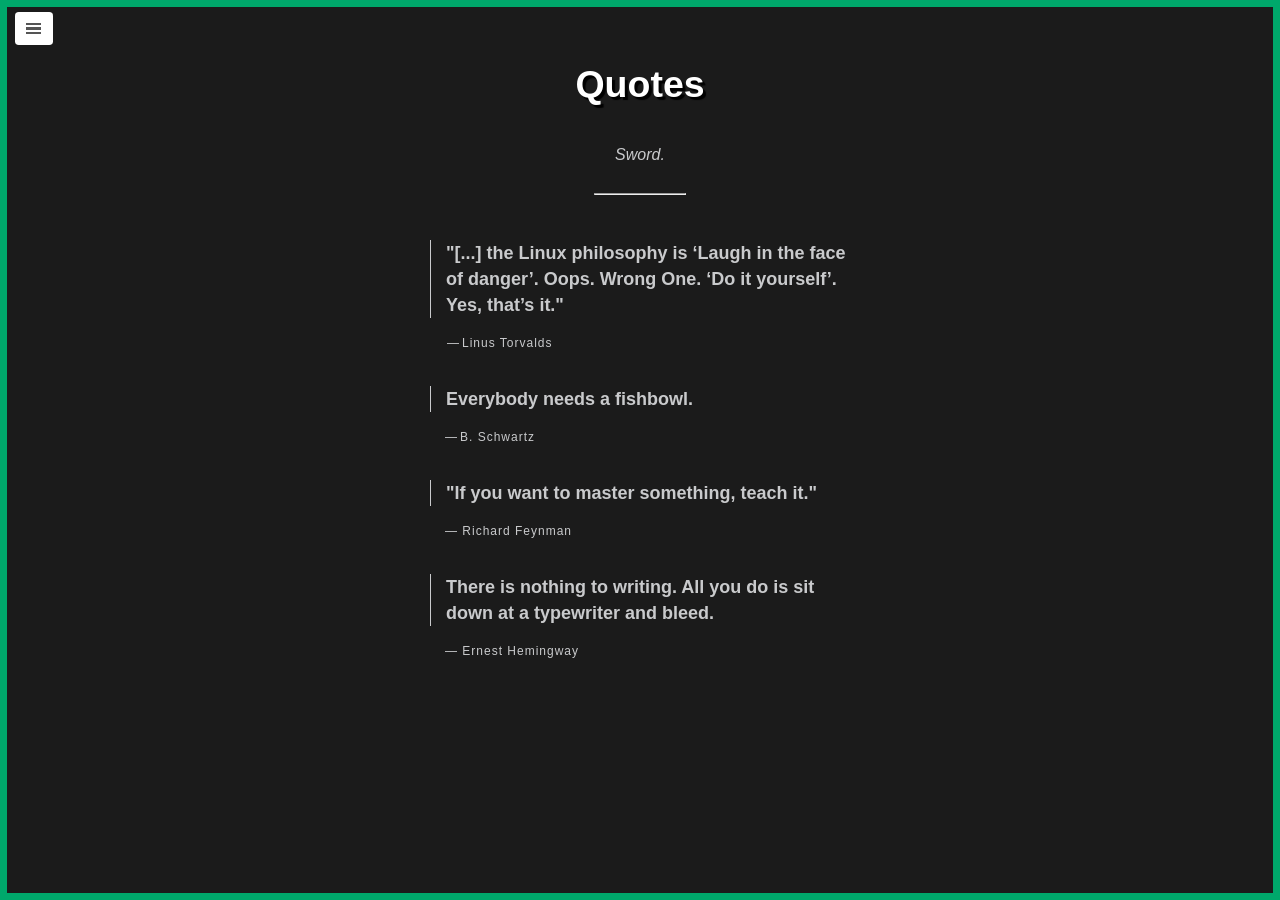
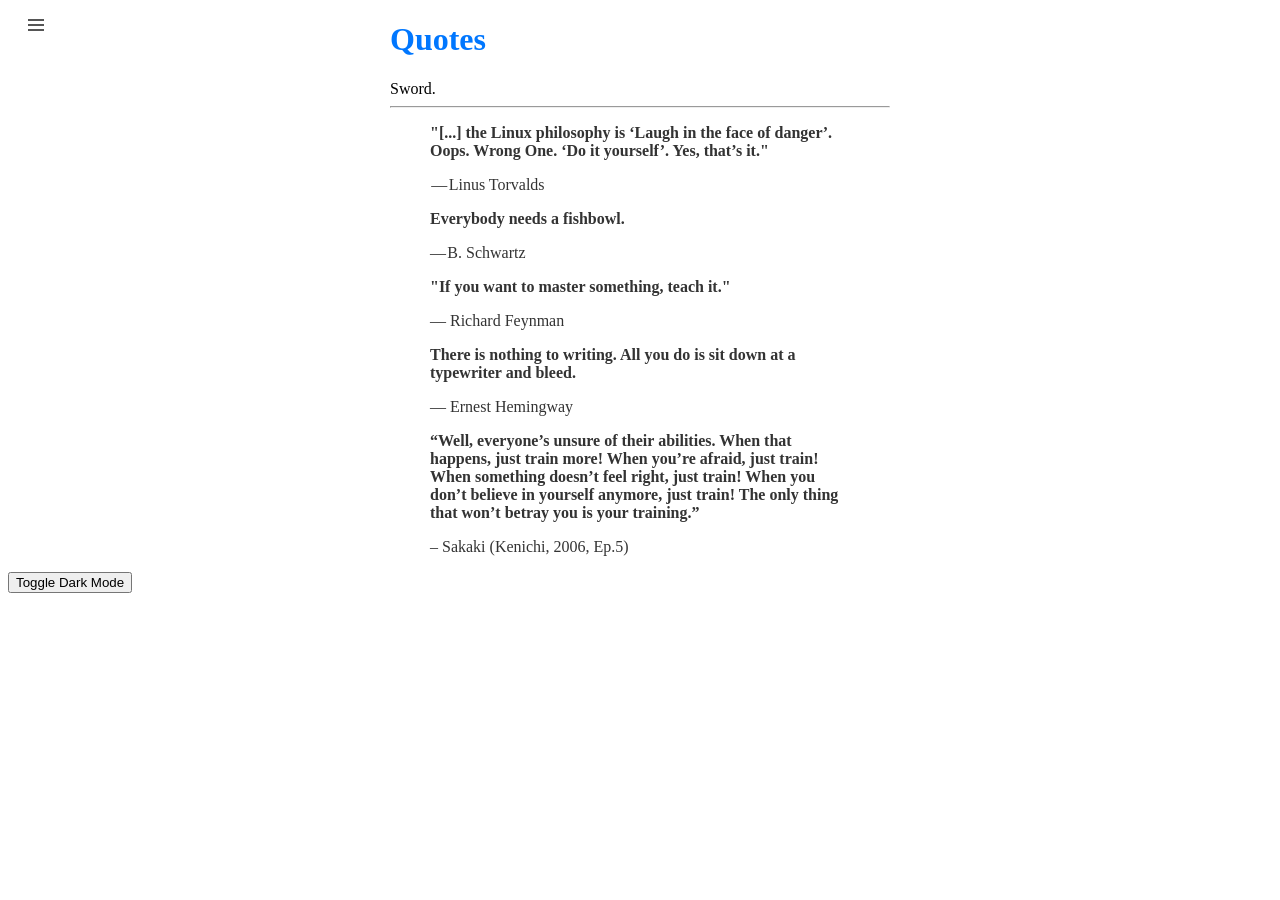
Before and after one commit to deomorxsy/deomorxsy.github.io, a Jekyll site: the page built from quotes.md, in a window 1280 px wide. Built offline with Jekyll 4.4.1, drawn with Linux system fonts in a browser that asks for light colours; comment, search, counter and statistics services are not loaded.

Commit message:
enabling the toggleable dark theme and improving it with Turbolinks.js. The color scheme isn't finished yet, so this is a alpha version.

```diff
--- a/_layouts/index.html
+++ b/_layouts/index.html
@@ -1,13 +1,16 @@
   <!DOCTYPE html>
-<html>
+<html data-theme="light">
 	<head>
 		<meta charset='utf-8'>
 		<meta name="viewport" content="width=device-width, initial-scale=1, maximum-scale=1, shrink-to-fit=no">
 
-		<link href="/assets/indexpage.css" rel="stylesheet" type="text/css">
+		<link href="/assets/css-dark/dark-mode.css" rel="stylesheet" type="text/css">
+		<!--<link href="/assets/indexpage.css" rel="stylesheet" type="text/css">-->
 		<link href="/assets/highlighter.css" rel="stylesheet">
 		<link rel="shortcut icon" type="image/png" href="/images/index.png">
 
+		<script src="https://cdnjs.cloudflare.com/ajax/libs/turbolinks/5.2.0/turbolinks.js"></script> <!-- to kept the chosen theme while navigating in the site. -->
+		<script src="/scripts/js-dark/dark-mode.js"></script>
 		<link href="/assets/sidebar.css" rel="stylesheet" type="text/css">
 		<title>{{ page.title }} | {{ site.title }}</title>
 	</head>
@@ -41,6 +44,9 @@
 		{{ content }}
 		</div>
 
+		<button class="theme-toggle">Toggle Dark Mode</button>
+
+
 		{% include sidebar.html %}
 		<script>
       (function(document) {
@@ -56,6 +62,5 @@
         }, false);
       })(document);
     	</script>
-
 	</body>
 </html>
--- /dev/null
+++ b/assets/css-dark/dark-mode.css
@@ -0,0 +1,37 @@
+html[data-theme='light'] {
+	--bg: #fff;
+	--bg-secondary: #fcfcfc;
+	--headings: #07f;
+	--text: #333;
+}
+
+html[data-theme='dark'] {
+	--bg: #333;
+	--bg-secondary: #444;
+	--headings: #39f;
+	--text: #bbb;
+}
+
+body {
+	background-color: var(--bg);
+}
+
+.container {
+	background-color: var(--bg-secondary);
+}
+
+h1, h2, h3, h4, h5, h6 {
+	color: var(--headings);
+}
+
+p, strong, b, em, span, code, small {
+	color: var(--text);
+}
+
+html.transition,
+html.transition *,
+html.transition *:before,
+html.transition *:after {
+	transition: all 650ms !important;
+	transition-delay: 0 !important;
+}
--- a/assets/indexpage.css
+++ b/assets/indexpage.css
@@ -141,11 +141,13 @@
 
 .quotes blockquote p {
 	font-size: 12px;
+	font-family: 'Menlo', 'Meslo LG', monospace; /*note new*/
 	padding-left: 15px;
 	margin-bottom: 30px;
 
 	display: block;
 	line-height: 26px;
+	text-transform: uppercase; /*note new*/
 }
 .quotes blockquote strong {
 	font-size: 18px;
--- a/quotes.md
+++ b/quotes.md
@@ -26,4 +26,8 @@
 		<strong>There is nothing to writing. All you do is sit down at a typewriter and bleed.</strong>
     	<p>— Ernest Hemingway</p>
 	</blockquote>
+	<blockquote>
+		<strong>“Well, everyone’s unsure of their abilities. When that happens, just train more! When you’re afraid, just train! When something doesn’t feel right, just train! When you don’t believe in yourself anymore, just train! The only thing that won’t betray you is your training.” </strong>
+			<p>– Sakaki (Kenichi, 2006, Ep.5)</p>
+	</blockquote>
 </section>
--- /dev/null
+++ b/scripts/js-dark/dark-mode.js
@@ -0,0 +1,28 @@
+document.addEventListener('turbolinks:load', themeChange);
+// Adding turbolinks, the code will run with the Event Handler 'turbolinks:load', instead of 'DOMContentLoaded'.
+
+function themeChange(){ // Make sure to transcript correctly the variable from the ".addEventListener"!
+	// Select our toggle button
+	let button = document.querySelector('.theme-toggle');
+
+	// Add an event listener for a click
+	button.addEventListener('click', function(e){
+		// Check the current data-theme value
+		let currentTheme = document.documentElement.getAttribute('data-theme');
+		if(currentTheme === 'light') {
+			transition();
+			document.documentElement.setAttribute('data-theme', 'dark');
+		} else {
+			transition();
+			document.documentElement.setAttribute('data-theme', 'light');
+		}
+	});
+
+	// Adds the 'transition' class to <html> for CSS fun
+	let transition = () =>{
+		document.documentElement.classList.add('transition');
+		window.setTimeout(()=>{
+			document.documentElement.classList.remove('transition');
+		}, 1000);
+	}
+}
```
Also changed, not shown: 12 other files.
